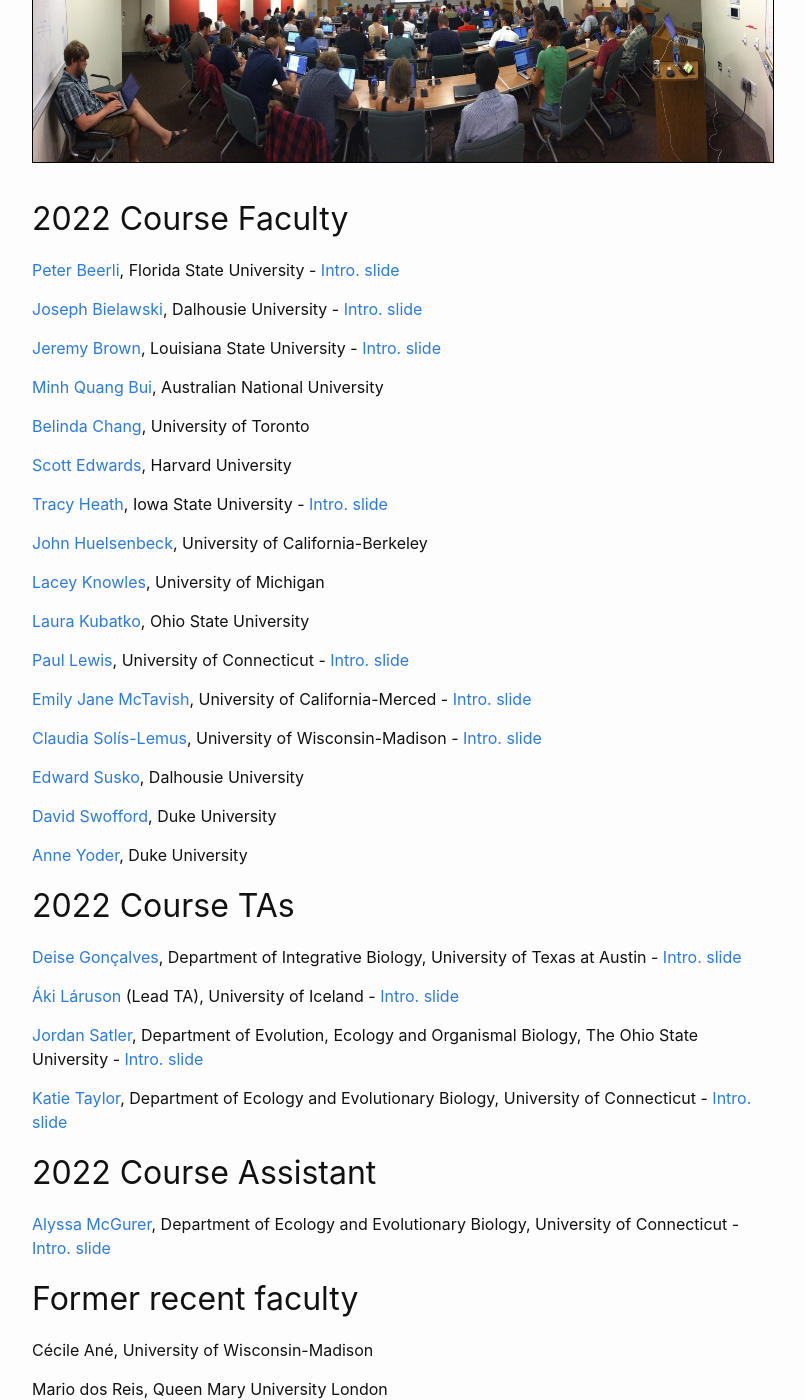
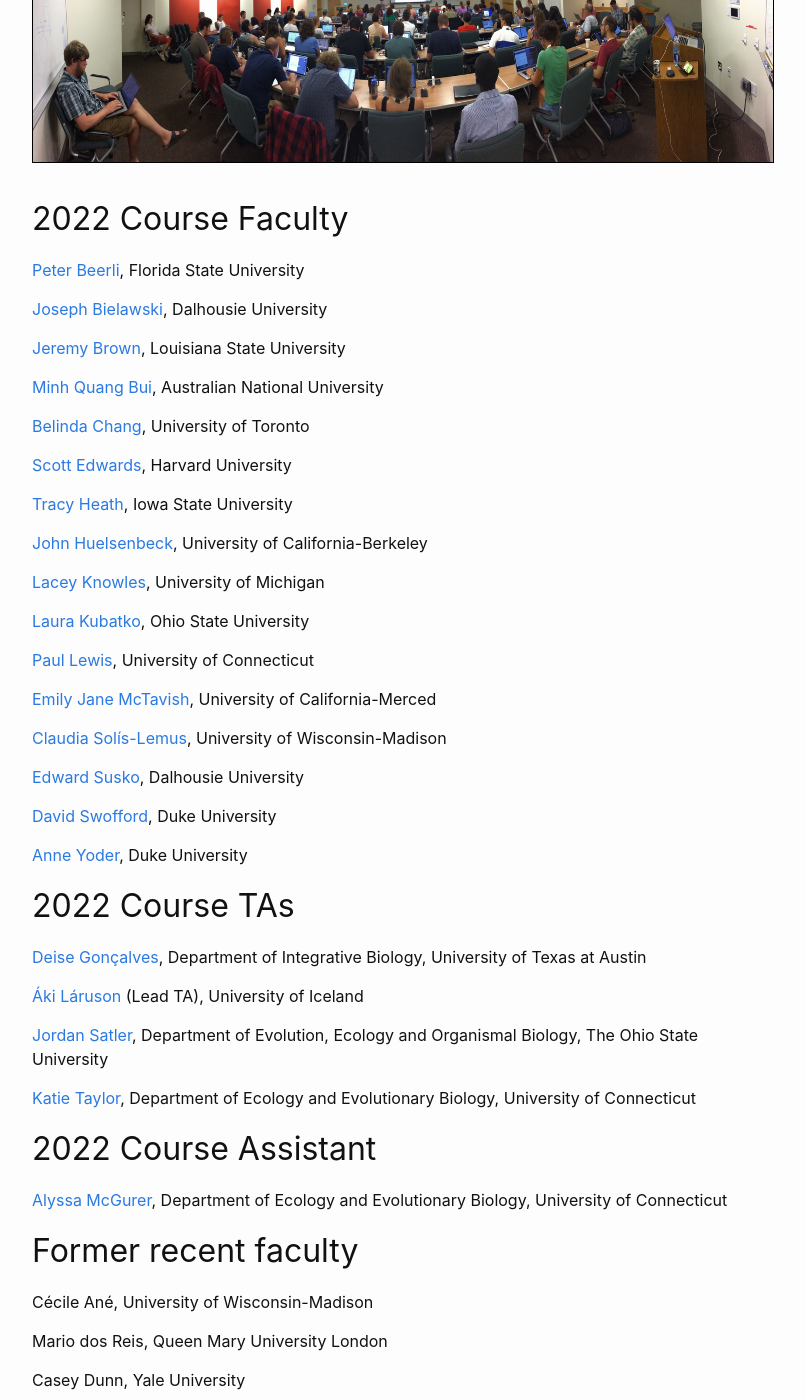
Before and after one commit to molevolworkshop/molevolworkshop.github.io, a Jekyll site: the page built from faculty.md, in a window 1280 px wide and 1400 px high, scrolled down 253 px. Shown: the whole window, without its empty margins (238-1043 px from the left). Built offline with Jekyll 4.4.1, drawn with Linux system fonts in a browser that asks for light colours.

Commit message:
Update faculty.md

```diff
--- a/faculty.md
+++ b/faculty.md
@@ -6,11 +6,11 @@
 {% include figure.html description="" url="/assets/img/fromback2018.jpg" css="image-center" height="250px" %}
 ## 2022 Course Faculty
 
-[Peter Beerli](/faculty-beerli/), Florida State University - [Intro. slide](/Intro_slides/beerli-mugshot-mbl2022.pdf)
+[Peter Beerli](/faculty-beerli/), Florida State University
 
-[Joseph Bielawski](/faculty-bielawski/), Dalhousie University - [Intro. slide](/Intro_slides/JB_slide.pdf)
+[Joseph Bielawski](/faculty-bielawski/), Dalhousie University
 
-[Jeremy Brown](/faculty-brown/), Louisiana State University - [Intro. slide](/Intro_slides/JMBrown.pdf)
+[Jeremy Brown](/faculty-brown/), Louisiana State University
 
 [Minh Quang Bui](/faculty-bui/), Australian National University
 
@@ -22,7 +22,7 @@
 [Kelley Harris](/faculty-harris/), University of Washington
 {% endcomment %}
 
-[Tracy Heath](/faculty-heath/), Iowa State University - [Intro. slide](/Intro_slides/Heath_Slide.pdf)
+[Tracy Heath](/faculty-heath/), Iowa State University
 
 [John Huelsenbeck](/faculty-huelsenbeck/), University of California-Berkeley
 
@@ -30,11 +30,11 @@
 
 [Laura Kubatko](/faculty-kubatko/), Ohio State University
 
-[Paul Lewis](/faculty-lewis/), University of Connecticut - [Intro. slide](/Intro_slides/paul.pdf)
+[Paul Lewis](/faculty-lewis/), University of Connecticut
 
-[Emily Jane McTavish](/faculty-mctavish/), University of California-Merced - [Intro. slide](/Intro_slides/EmilyJane.pdf)
+[Emily Jane McTavish](/faculty-mctavish/), University of California-Merced
 
-[Claudia Solís-Lemus](/faculty-solis-lemus/), University of Wisconsin-Madison - [Intro. slide](/Intro_slides/CSL_intro.pdf)
+[Claudia Solís-Lemus](/faculty-solis-lemus/), University of Wisconsin-Madison
 
 [Edward Susko](/faculty-susko/), Dalhousie University
 
@@ -44,17 +44,17 @@
 
 ## 2022 Course TAs
 
-[Deise Gonçalves](/faculty-goncalves/), Department of Integrative Biology, University of Texas at Austin - [Intro. slide](/Intro_slides/DJPG_Intro_Slide.pdf)
+[Deise Gonçalves](/faculty-goncalves/), Department of Integrative Biology, University of Texas at Austin
 
-[Áki Láruson](/faculty-laruson/) (Lead TA), University of Iceland - [Intro. slide](/Intro_slides/MolEvol_intro_AJL.pdf)
+[Áki Láruson](/faculty-laruson/) (Lead TA), University of Iceland
 
-[Jordan Satler](/faculty-satler/), Department of Evolution, Ecology and Organismal Biology, The Ohio State University - [Intro. slide](/Intro_slides/satler.pdf)
+[Jordan Satler](/faculty-satler/), Department of Evolution, Ecology and Organismal Biology, The Ohio State University
 
-[Katie Taylor](/faculty-taylor/), Department of Ecology and Evolutionary Biology, University of Connecticut - [Intro. slide](/Intro_slides/K_Taylor_intro.pdf)
+[Katie Taylor](/faculty-taylor/), Department of Ecology and Evolutionary Biology, University of Connecticut
 
 ## 2022 Course Assistant
 
-[Alyssa McGurer](/course-assistant/), Department of Ecology and Evolutionary Biology, University of Connecticut - [Intro. slide](/Intro_slides/MBL_IntroSlide_AMcGurer.pdf)
+[Alyssa McGurer](/course-assistant/), Department of Ecology and Evolutionary Biology, University of Connecticut
 
 ## Former recent faculty
 
```
